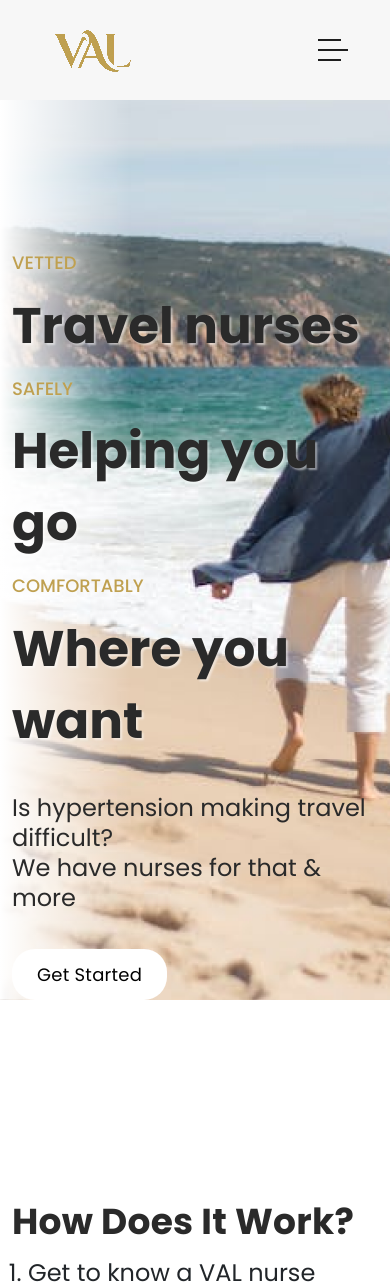
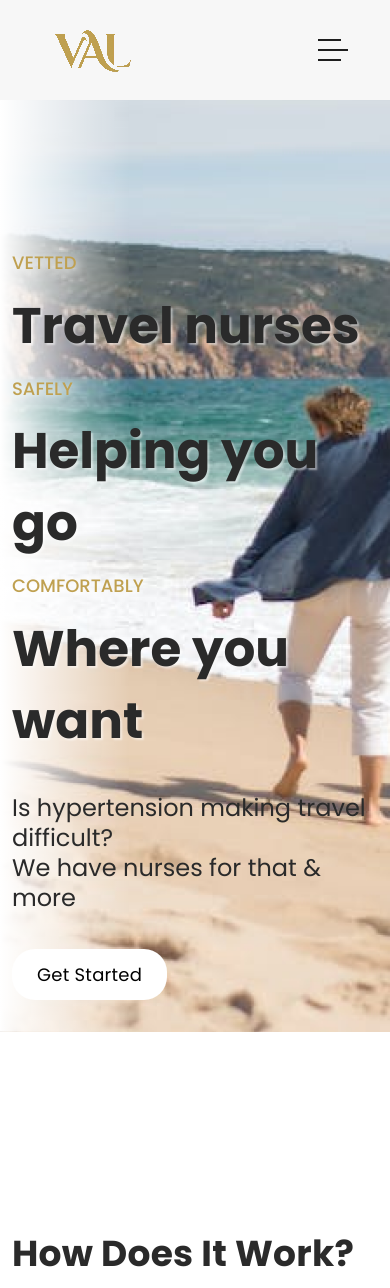
Before and after one commit to SabianF/VAL-landing-page, a PHP site: page / in a window 390 px wide. Shown: the top 1288 px of the page. Run offline with PHP 8.4, Linux system fonts and the light colour scheme.

Commit message:
fix: button spacing

```diff
--- a/assets/css/templatemo-onix-digital.css
+++ b/assets/css/templatemo-onix-digital.css
@@ -2046,6 +2046,9 @@ responsive
 }
 
 @media (max-width: 767px) {
+  .down-buttons {
+    margin-bottom: 32px;
+  }
   .main-banner .item .down-buttons {
     display: inline-block;
   }
```
